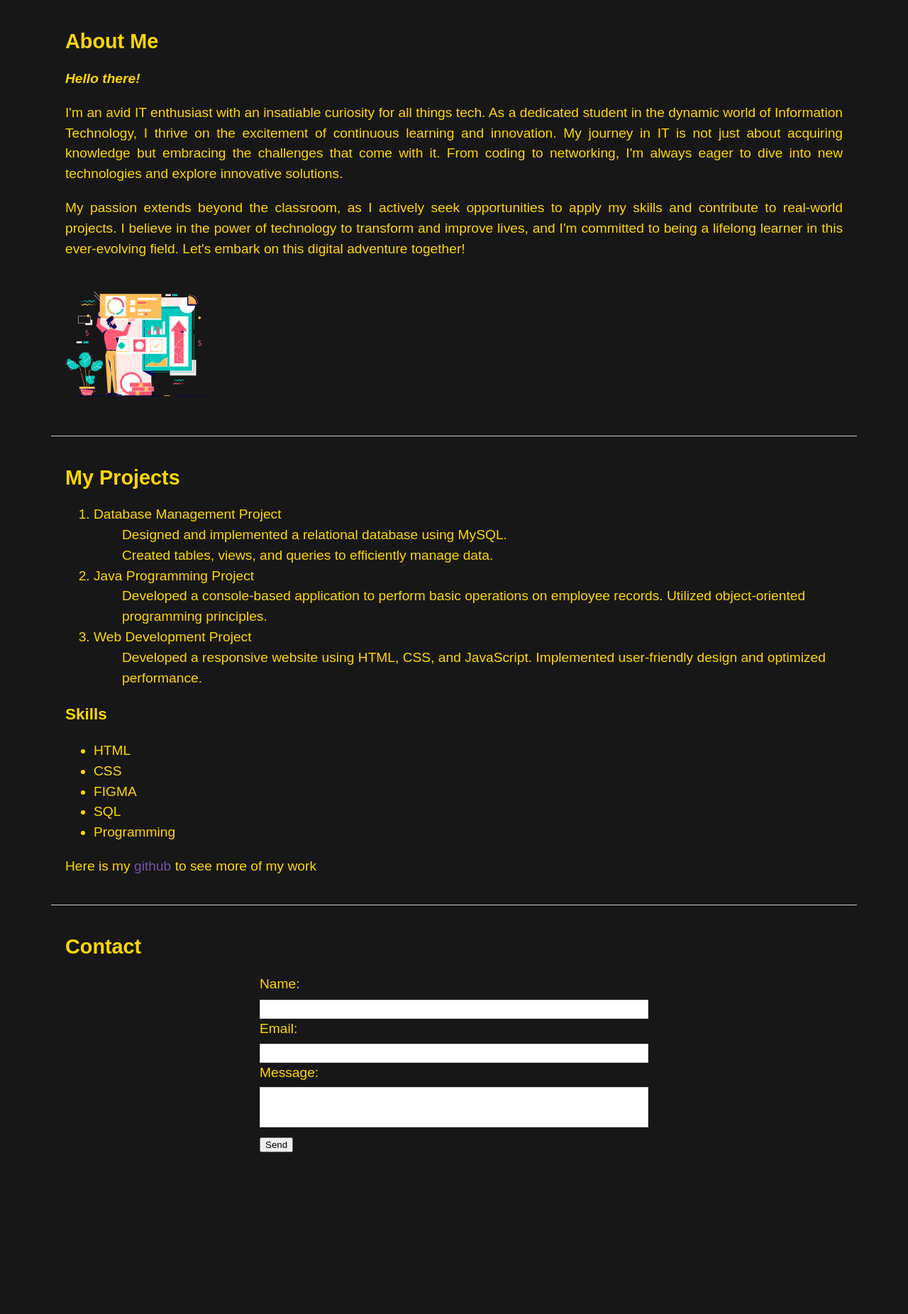
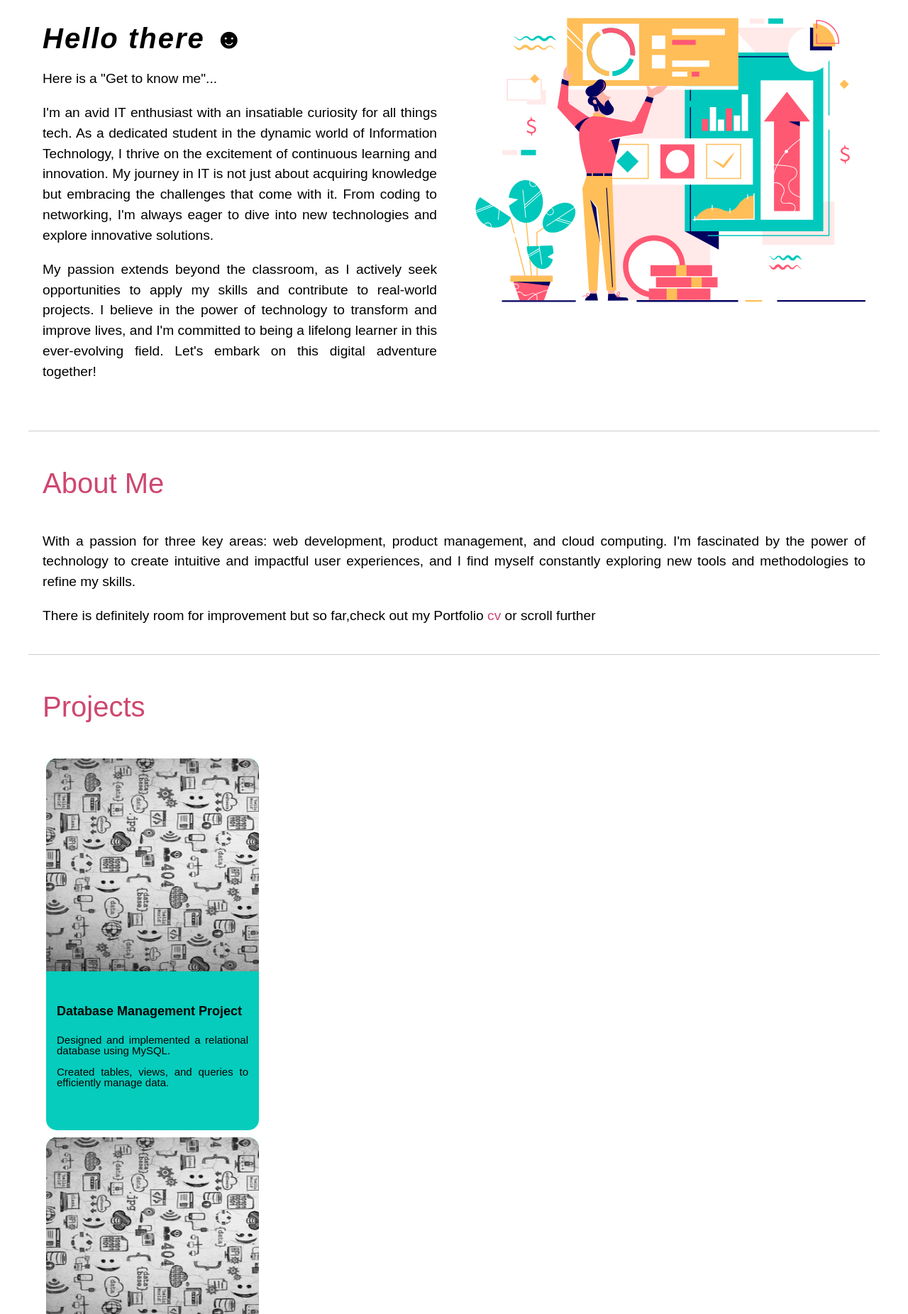
Before and after one commit to E-Waithiru/Personal-portfolio, a plain HTML site: page index.html in a window 1280 px wide. Shown: the part 281-2133 px from the top of the page at 71% size. Before the commit the page ends 2000 px from the top, so only its background shows below. Drawn offline with Linux system fonts and the light colour scheme.

Commit message:
v3 of my personal site

```diff
--- a/index.html
+++ b/index.html
@@ -18,78 +18,156 @@
 
         }
         .parts {
-            padding: 4rem;
+            padding: 2rem;
         }
+
+        h1 {
+            font-size: 2.5rem;
+            line-height: 3rem;
+            letter-spacing: 2px;
+            margin: 1rem 0 1rem;
+        }
+
+        h2{
+            font-size: 2.5rem;
+            line-height: 1;
+            font-weight: 400;
+            color: #ce4770;
+            margin-bottom: 3rem;
+        }
+
+        p.accent {
+            font-size: 3rem;
+            line-height: 3rem;
+            color: #05ccbc ;
+            font-weight: 700;
+            text-transform: uppercase;
+            letter-spacing: 2px;
+        }
+
         header{
             margin-bottom: 1rem;
             display: flex;
             justify-content:space-between ;
-            align-items: center;
-            gap: 5rem;
+            align-items:center;
+            gap: 2rem;
         }
+
         .man{
             display: grid;
-            grid-template-columns:3fr 1fr ;
-            align-items: center;
-            gap: 1rem;
+            grid-template-columns:1fr 1fr ;
+            align-items:center;
+            gap: 3rem;
         }
 
         .man img {
-            width: auto;
+            max-width: 100%;
         }
+
+      .btn-mobile {
+        display:inline-block;
+      }
+
+      @media  screen and (max-width: 600px) {
+        header nav ,
+        header .btn{
+            display:none;
+        }
+      }
+
+      .btn-mobile{
+        display:none;
+      }
+      .man-img{
+        grid-template-columns: 1fr;
+      }
+
+      .man-img {
+        order: -1;
+      }
+
+
 </style>
 </head>
 
 <body class ="flip">
     <section class ="parts">
         <header class ="main-header">
-            <a href=""><img src="download.png" alt="Liz's avatar"sizes="300px"></a>
-            <!-- <img src="" alt="" sizes="" srcset=""> -->
+            <a href=""><img src="images/download.png" alt="Liz's avatar"sizes="30px"></a>
 
     <nav>
         <ul>
             <li><a href="#home">Home</a></li>
-            <li><a href="#projects">Projects</a></li>
+            <li><a href="#projects">About Me</a></li>
+            <li><a href="#about me">Portfolio</a></li>
             <li><a href="#contact">Contact</a></li>
-        </ul>
+
+    <a href="" class="btn-mobile"><img src="images/icons8-menu-24.png" alt="menu" ></a>
 
         </style>
     </nav>
     </header>
 
-    <section class="home">
+    <section class="man">
         <div class="content">
-        <h1>Elizabeth</h1>
-        <br>
-        <h2>About Me</h2>
-        <p>
-           <i><strong>Hello there!</strong></i>
-        </p>
+            <p class="accent">Elizabeth Waithiru</p>
+        <h1><i>Hello there ☻</i></h1>
+        <p>Here is a "Get to know me"...</p>
             <p>I'm an avid IT enthusiast with an insatiable curiosity for all things tech. As a dedicated student in the dynamic world of Information Technology, I thrive on the excitement of continuous learning and innovation. My journey in IT is not just about acquiring knowledge but embracing the challenges that come with it. From coding to networking, I'm always eager to dive into new technologies and explore innovative solutions. </p>
             <p>My passion extends beyond the classroom, as I actively seek opportunities to apply my skills and contribute to real-world projects. I believe in the power of technology to transform and improve lives, and I'm committed to being a lifelong learner in this ever-evolving field. Let's embark on this digital adventure together!
         </p>
+        </div>
 
-</class></div>
-<img src="illustration.svg" alt="illustration"width="200px" height="200px"align-items="center">
+<img src="images/illustration.svg" id= "man-img" alt="illustration">
        </section>
 
+       <br>
 
-    <section id="Projects">
-        <div class="card" id="projects">
-        <h2>My Projects</h2>
-        <ul class="My Projects"></ul>
-        <p><ol>
-            <li>Database Management Project <ul>Designed and implemented a relational database using MySQL.</ul>
-                <ul>Created tables, views, and queries to efficiently manage data.</ul>
-            <li>Java Programming Project <ul>Developed a console-based application to perform basic operations on employee records. Utilized object-oriented programming principles.</ul>
-            <li>Web Development Project <ul>Developed a responsive website using HTML, CSS, and JavaScript. Implemented user-friendly design and optimized performance.</ul>
-            </li>
-        </ol>
-        </p>
+       <section id="About Me">
+        <div class="content">
+        <h2>About Me</h2>
+        <p> With a passion for three key areas: web development, product management, and cloud computing. I'm fascinated by the power of technology to create intuitive and impactful user experiences, and I find myself constantly exploring new tools and methodologies to refine my skills.</p>
+        <p>There is definitely room for improvement but so far,check out my Portfolio<a href="Elizabeth Waithiru cv.pdf" download> cv </a>or scroll further</p>
         </div>
+       </section>
+
+       <section id="Portfolio">
+        <h2>Projects</h2>
+        <div class="card-container">
+        <div class="card">
+            <img src="images/tech.jpg">
+        <div class="card-content">
+        <h3>Database Management Project</h3>
+            <p>Designed and implemented a relational database using MySQL.</p>
+           <p>Created tables, views, and queries to efficiently manage data.</p>
+
+        </div>
+    </div>
+    </div>
+
+    <div class="card-container">
+    <div class="card">
+        <img src="images/tech.jpg">
+    <div class="card-content">
+    <h3>Java Programming Project</h3>
+        <p>Developed a console-based application to perform basic operations on employee records. Utilized object-oriented programming principles</p>
+    </div>
+</div>
+</div>
+
+        <div class="card-container">
+
+<div class="card">
+    <img src="images/tech.jpg">
+<div class="card-content">
+<h3>Web Development Project </h3>
+    <p>Developed a responsive website using HTML, CSS, and JavaScript. Implemented user-friendly design and optimized performance.</p>
+</div>
+</div>
+</div>
 
         <div>
-            <h3>Skills</h3>
+            <h4>Other Skills</h4>
             <ul>
                 <li>HTML</li>
                 <li>CSS</li>
@@ -102,11 +180,17 @@
 
         <div>
             <p>Here is my <a href="https://github.com/E-Waithiru">github</a> to see more of my work </p>
+            <p>Here is the video i used to learn<a href="https://www.youtube.com/playlist?list=PLBMpkmCcUiIA_99a-26kBEQvh9OeWGsV2"> HTML,CSS and Figma</a> ,the basic concepts at least. </p>
+
         </div>
+
 
     </section>
 
     <section id="contact">
+        <p>To reach out for any of my services</p>
+       <button type="button">HIRE ME</button>
+       <br>
         <h2>Contact</h2>
         <form action="#" method="post">
             <label for="name">Name:</label>
@@ -118,8 +202,12 @@
             <label for="message">Message:</label>
             <textarea id="message" name="message" rows="3" required></textarea>
 
-            <button type="submit">Send</button>
+            <button type="button">Send</button>
         </form>
     </section>
+
+    <footer>
+        <p>Author: ENW<br>
+      </footer>
 </body>
 </html>
--- a/style.css
+++ b/style.css
@@ -1,37 +1,70 @@
 /* General styling */
 body {
 
-    background-color: rgb(23, 23, 23);
-    color: #FFD700;
+    background-color: #FFFFFF;
+    color:#000000;
     font-family: sans-serif
-    font-size
+}
+.card-container {
+    display:flex;
+    justify-content:space-between;
+    align-items: center;
+    flex-wrap: wrap;
+    margin-top: 0%;
 
 }
-.logo {
-    font-size: 2rem;
-    font-weight: bold;
-  }
+
+.card {
+    width: 300px;
+    background-color:#05ccbc ;
+    border-radius: 15px;
+    overflow:hidden;
+    box-shadow: 0px 0px 0px rgba(0,0,0,0);
+    margin: 5px;
+}
+.card img {
+    width: 100%;
+    height: 300px;;
+}
+
+.card-content {
+    padding: 15px;
+    margin-bottom: 30px;
+}
+
+.card-content h3 {
+font-size: 18px;
+}
+
+.card-content p{
+    color: #000000;
+    font-size: 15px;
+    line-height: 15px;
+}
 
 a {
     text-decoration: none;
-    color: #7851A9;
+    color: #ce4770;
+    font-weight: 500;
 
 }
 
 
-.button {
-    padding: 10px 20px;
-    background-color: #9584c8;
-    color: #9584c8;
-    border:none;
+button {
+    display: inline-block;
+    padding: 10px 10px;
+    color:#000000;
+    border-radius: 100px;
     cursor: pointer;
 }
+button:hover {
+    background-color:#fbbb60;
+  }
 
 /* Navigation Bar */
 nav {
-    background-color: rgb(23, 23, 23);
-    padding: 10px;
-    font-size: 30px;
+    padding: 3px;
+    font-size: 20px;
     text-align: right;
 
 }
@@ -40,11 +73,12 @@ nav ul {
     list-style: none;
     padding: 0;
     margin: 0;
+    display: flex
 }
 
 nav li {
-    display: inline-block;
-    margin-right: 40px;
+    display:inline-block;
+    margin-right: 20px;
 }
 
 /* Sections */
@@ -82,3 +116,10 @@ input, textarea {
 textarea {
     resize: none;
 }
+
+footer {
+    text-align: center;
+    padding: 3px;
+    background-color:#FFFFFF;
+    color: white;
+  }
```
Also changed, not shown: images/download.png (renamed from download.png), images/icons8-menu-24.png (added), images/illustration.svg (renamed from illustration.svg), images/robo face.jpg (added), images/tech.jpg (added), 1 other file.
